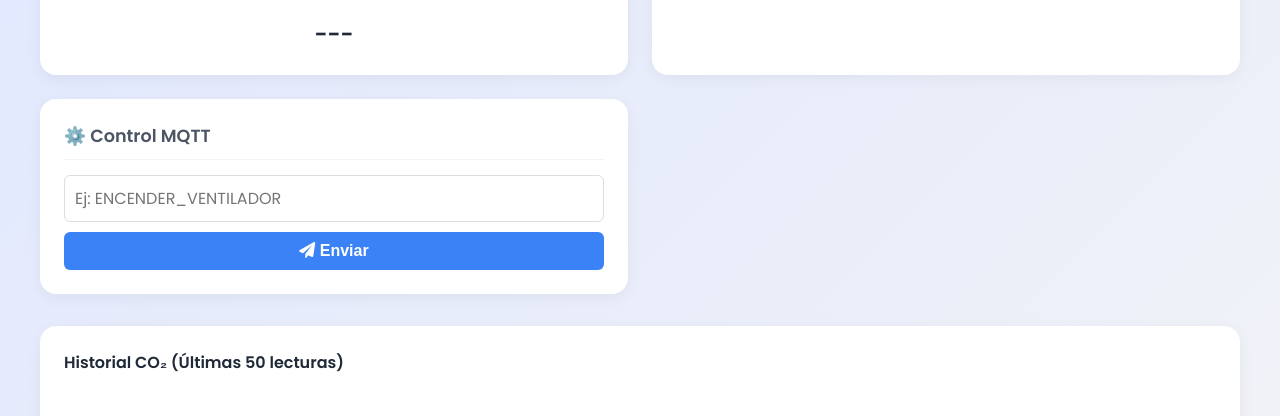
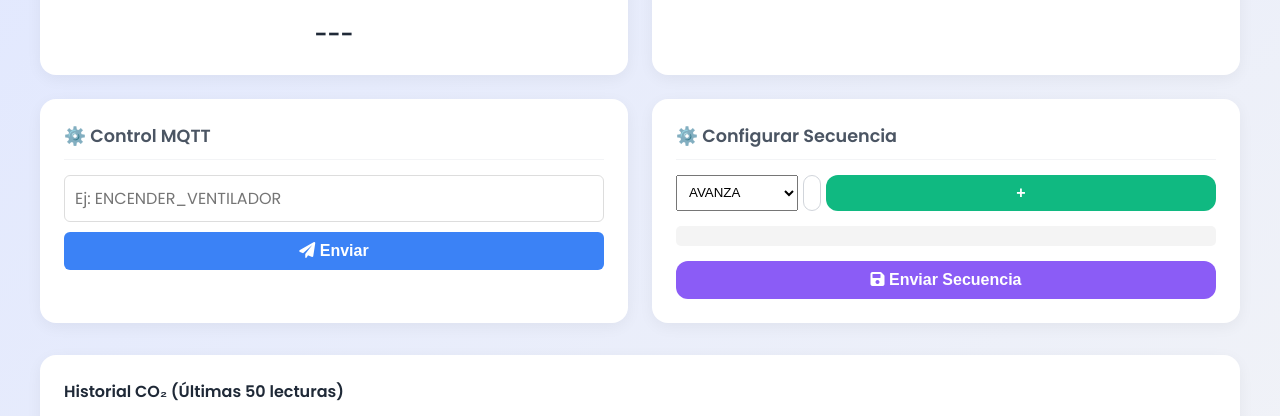
Before and after one commit to Misifus13/sensorCO2, a website: page public/dashboard.html in a window 1280 px wide. Shown: the part 310-726 px from the top of the page. Drawn offline with nearby package versions, Linux system fonts and the light colour scheme; no server answers.

Commit message:
Enhance dashboard with sequence configuration features
Added a new control panel for configuring sequences and managing commands.

```diff
--- a/public/dashboard.html
+++ b/public/dashboard.html
@@ -53,6 +53,33 @@
                 </button>
             </div>
         </div>
+
+
+        <div class="panel-card">
+            <div class="panel-header"><h3>⚙️ Configurar Secuencia</h3></div>
+
+            <div style="display:flex; gap:5px; margin-top:10px;">
+                <select id="selectAccion" style="flex:2; padding:8px;">
+                    <option value="AVANZA">AVANZA</option>
+                    <option value="RETROCEDE">RETROCEDE</option>
+                    <option value="GIRA">GIRA</option>
+                </select>
+                <input type="number" id="inputValor" placeholder="Valor" style="flex:1; padding:8px;">
+                <button onclick="agregarAlista()" style="background:#10b981; color:white; border:none; padding:8px; cursor:pointer;">+</button>
+            </div>
+
+            <ul id="listaSecuencia" style="margin:15px 0; background:#f4f4f4; padding:10px; border-radius:5px; list-style:none;"></ul>
+
+            <button onclick="guardarYEnviar()" style="width:100%; padding:10px; background:#8b5cf6; color:white; border:none; cursor:pointer;">
+                <i class="fas fa-save"></i> Enviar Secuencia
+            </button>
+        </div>
+
+
+
+
+
+
     </div>
 
     <div class="chart-container">
```
